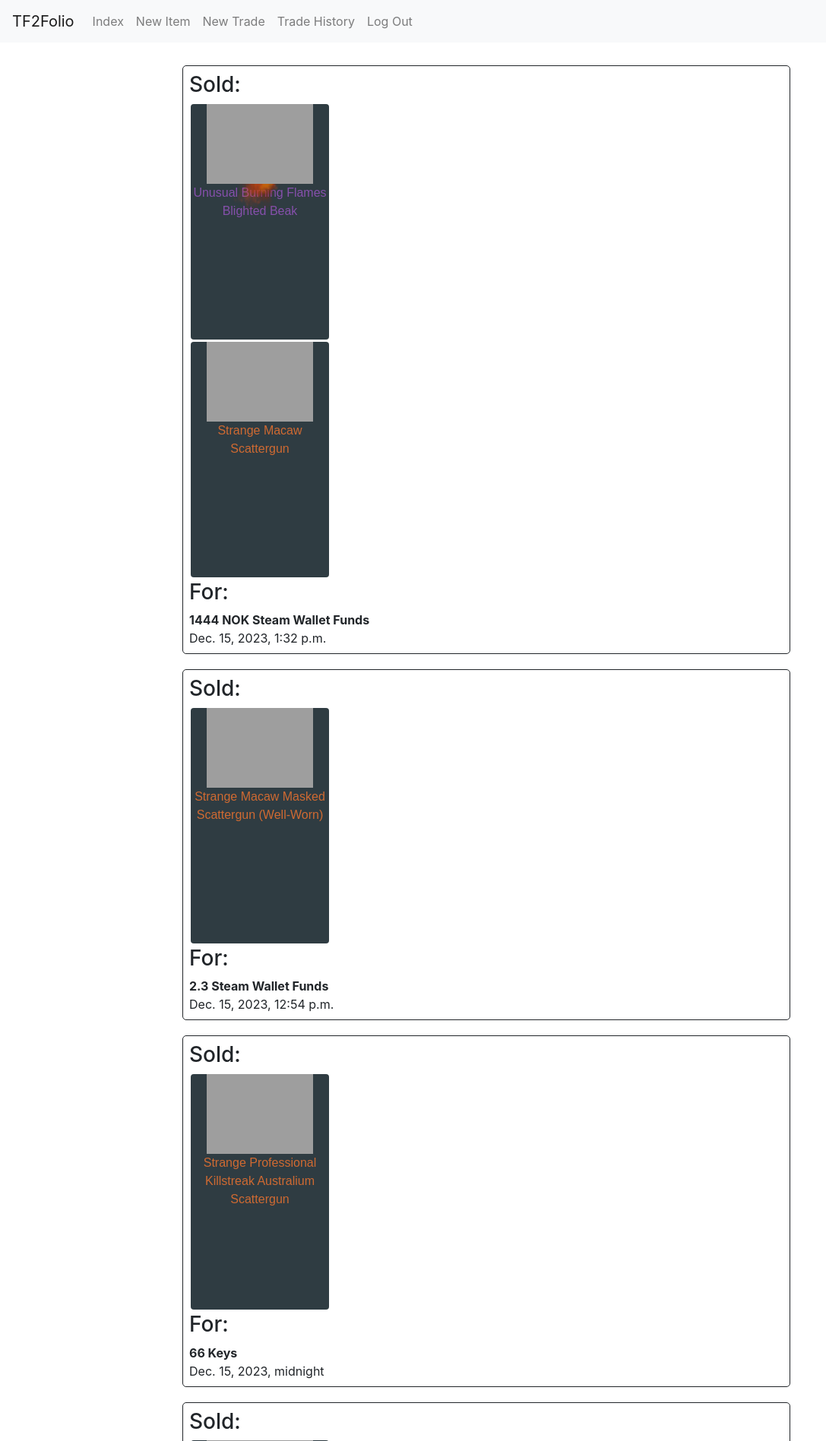
After one commit to HenrikTS99/CS50-Web-final-project, a Django app: page /trade_history in a window 1280 px wide. The commit adds this page. Shown: the top 1897 px of the page at 76% size, without its empty margins (0-1087 px from the left). Run offline with Django 4.2, Linux system fonts and the light colour scheme; a user stored in the database is signed in; data comes from the database, SQL or seed files in the repository; both versions use the stored data as it was after the commit; some libraries are stand-ins or nearby versions; some web fonts are replaced; grey boxes are pictures that could not be loaded.

Commit message:
added logic to now register trades, and display them in html. added currency to transaction model.

```diff
--- a/tf2folio/models.py
+++ b/tf2folio/models.py
@@ -1,5 +1,6 @@
 from django.contrib.auth.models import AbstractUser
 from django.db import models
+import pycountry
 
 # Create your models here.
 
@@ -67,11 +68,16 @@ class Transaction(models.Model):
         ('paypal', 'PayPal'),
         ('items', 'TF2 Items')
     ]
+
+    CURRENCY_CHOICES = [
+        (currency.alpha_3, currency.alpha_3) for currency in pycountry.currencies]
+
     owner = models.ForeignKey(User, on_delete=models.CASCADE, related_name= "user_transactions", default=None)
     transaction_type = models.CharField(max_length=4, choices=TRANSACTION_CHOICES)
     transaction_method = models.CharField(max_length=30, choices=SELL_METHOD_CHOICES)
+    currency = models.CharField(max_length=3, choices=CURRENCY_CHOICES, null=True, blank=True)
     amount = models.DecimalField(max_digits=10, decimal_places=2)
     items_sold = models.ManyToManyField('Item', blank=True, related_name="sales_transactions")
     items_bought = models.ManyToManyField('Item', blank=True, related_name="buys_transactions")
     description = models.TextField(max_length=400, null=True, blank=True)
-    date = models.DateField(null=True, blank=True)
+    date = models.DateTimeField(null=True, blank=True)
--- a/tf2folio/static/tf2folio/styles.css
+++ b/tf2folio/static/tf2folio/styles.css
@@ -65,3 +65,22 @@
 .item-box span {
     font-family: 'TF2 Build', sans-serif;
 }
+
+/* trade display */
+
+.trade-display-container {
+    padding: 20px;
+    display: grid;
+    justify-content: center;
+}
+
+.trade-box {
+    display: inline-block;
+    border-radius: 5px;
+    border-style: solid;
+    border-width: 1px;
+    margin: 10px;
+    padding: 8px;
+    width: 800px;
+
+}
--- a/tf2folio/templates/tf2folio/layout.html
+++ b/tf2folio/templates/tf2folio/layout.html
@@ -29,6 +29,9 @@
                         <a class="nav-link" href="{% url 'new_trade' %}">New Trade</a>
                     </li>
                     <li class="nav-item">
+                        <a class="nav-link" href="{% url 'trade_history' %}">Trade History</a>
+                    </li>
+                    <li class="nav-item">
                         <a class="nav-link" href="{% url 'logout' %}">Log Out</a>
                     </li>
                 {% else %}
--- /dev/null
+++ b/tf2folio/templates/tf2folio/trade-history.html
@@ -0,0 +1,37 @@
+{% extends "tf2folio/layout.html" %}
+<title>{% block title %}Trade History{% endblock %}</title>
+{% block body %}
+
+<div class="trade-display-container">
+{% for trade in all_trades %}
+    <div class="trade-box">
+        {% if trade.transaction_type == 'sale' %}
+            <h3>Sold:</h3>
+        {% else %}
+            <h3>Purchased:</h3>
+        {% endif %}
+
+        {% for item in trade.items_sold.all %}
+            <div class="item-box" data-item-id="{{item.id}}">
+                <div class='item-box-image'>
+                    {% if item.particle_id %}
+                        <img class="particle-image" src="static/tf2folio/particles/{{item.particle_id}}_188x188.png">
+                    {% endif %}
+                    <img class="item-image" src="{{item.image_url}}">
+                </div>
+                <span class="{{item.quality}}">{{item.item_title}}</span>
+            </div>
+        {% endfor %}
+        <h3>For:</h3>
+        <div><b>{{trade.amount|floatformat}}
+            {% if trade.currency %}
+                {{trade.currency}}
+            {% endif %}
+            {{trade.get_transaction_method_display}}</b></div>
+        {{trade.description}}
+        {{trade.date}}
+    </div>
+{% endfor%}
+</div>
+
+{% endblock %}
--- a/tf2folio/urls.py
+++ b/tf2folio/urls.py
@@ -10,5 +10,7 @@ urlpatterns = [
     path("new_item", views.new_item, name="new_item"),
     path("new_trade", views.new_trade, name="new_trade"),
     path("register_item", views.register_item, name="register_item"),
-    path("get_item_html/<int:item_id>", views.get_item_html, name="get_item_html")
+    path("get_item_html/<int:item_id>", views.get_item_html, name="get_item_html"),
+    path("register_trade", views.register_trade, name="register_trade"),
+    path("trade_history", views.trade_history, name="trade_history"),
 ]
--- a/tf2folio/views.py
+++ b/tf2folio/views.py
@@ -6,8 +6,8 @@ from django.http import HttpResponse, HttpResponseRedirect
 from django.urls import reverse
 from django.db import IntegrityError
 from django.shortcuts import render
-from .models import User, Item
-from .forms import ItemForm, TradeSaleForm, TradeBuyForm
+from .models import User, Item, Transaction
+from .forms import ItemForm, TradeSaleForm, TradeBuyForm, TransactionForm
 from . import utils
 import datetime
 from django.http import JsonResponse
@@ -21,6 +21,12 @@ def index(request):
         "items": items
     })
 
+@login_required
+def trade_history(request):
+    all_trades = Transaction.objects.filter(owner=request.user).order_by('-date')
+    return render(request, "tf2folio/trade-history.html", {
+        "all_trades": all_trades
+    })
 
 def login_view(request):
     if request.method == 'POST':
@@ -139,3 +145,45 @@ def get_item_html(request, item_id):
             "item_html": item_html
         }
     return JsonResponse(response_data, status=201)
+
+
+def register_trade(request):
+    if request.method != "POST":
+        return JsonResponse({"error": "POST request required."}, status=400)
+
+    item_ids = json.loads(request.POST['itemIds'])
+    item_list = []
+    for item_id in item_ids:
+        try:
+            item = Item.objects.get(pk=item_id)
+            item_list.append(item)
+        except Item.DoesNotExist:
+            return JsonResponse({"error": "Item not found."}, status=404)
+
+
+    form = TransactionForm(request.POST)
+    if form.is_valid():
+        obj = form.save(commit=False)
+        obj.owner = request.user
+        obj.date = datetime.datetime.now()
+
+        obj.save() # Save the object to generate an id
+
+        for item in item_list:
+            if obj.transaction_type == "sale":
+                obj.items_sold.add(item)
+            elif obj.transaction_type == "buy":
+                obj.items_bought.add(item)
+
+        obj.save() # Save the changes to the many-to-many fields
+
+        transaction_html = render_to_string('tf2folio/transaction-template.html', {'transaction': obj })
+        response_data = {
+            "message": "Data sent successfully.",
+            "transaction_id": obj.id,
+            "transaction_html": transaction_html,
+            "redirect_url": reverse("trade_history")
+        }
+        return JsonResponse(response_data, status=201)
+    print(form.errors)
+    return JsonResponse({"message": "Invalid form data."}, status=400)
```
Also changed, not shown: tf2folio/forms.py (+9 -11 lines), tf2folio/static/tf2folio/new-trade.js (+49 -2 lines), tf2folio/templates/tf2folio/new-trade.html (+12 -3 lines), tf2folio/templates/tf2folio/transaction-template.html (added, +10 -0 lines), db.sqlite3, tf2folio/migrations/0009_alter_transaction_date_and_more.py (added), tf2folio/migrations/0010_transaction_currency.py (added), tf2folio/migrations/0011_alter_transaction_currency.py (added).
